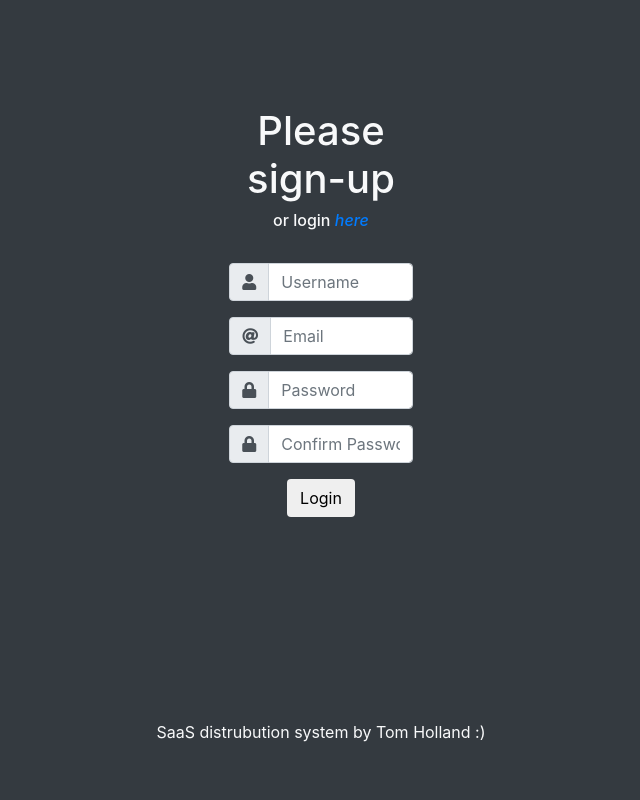
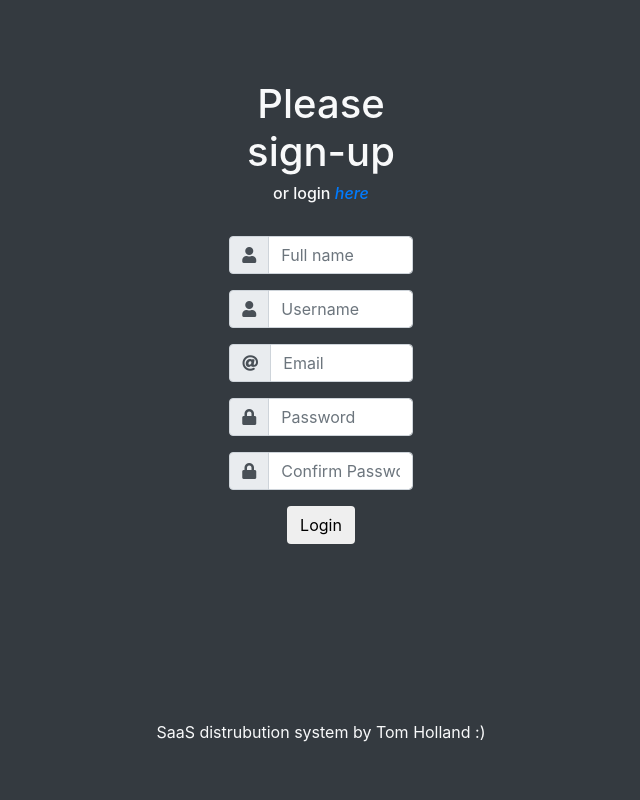
Before and after one commit to syntax/saas-key-licensing-system, a Flask app: page /signup in a window 1280 px wide. Shown: the whole page, without its empty margins (319-959 px from the left). Run offline with Flask 2, Linux system fonts and the light colour scheme; some libraries are stand-ins or nearby versions.

Commit message:
added first name and surname part

```diff
--- a/api.py
+++ b/api.py
@@ -20,9 +20,9 @@ class Database():
         self.c.execute('DROP TABLE licenses')
         self.conn.commit()
 
-    def addToTable_wholerow(self,values):
-        self.c.execute(f'''INSERT INTO licenses(fName,sName,emailAddress,password,license,active,HWID,devicename)
-              VALUES(?, ?, ?, ?, ?, ?, ?, ?)''', tuple(values.split(',')))
+    def addToUsers(self,values):
+        self.c.execute(f'''INSERT INTO users(username,fName,sName,emailAddress,password))
+              VALUES(?, ?, ?, ?, ?)''', tuple(values.split(',')))
         self.conn.commit()
 
     def hwidAndDeviceToTable(self,license,hwid,devname,activestatus): #database functions that the api call might need to make
--- a/main.py
+++ b/main.py
@@ -31,8 +31,10 @@ def signup():
     nospacesregex = "^\\S*$"
     error = None
     if request.method == 'POST':
-        #need to add, checking if email/username already registered
-        if not re.search(nospacesregex, request.form['username']):
+        #checks if mans already redistered
+        if not ' ' in request.form['name'] or len(request.form['name'].split(' ')) != 2:
+            error = 'Your first and surname, with a space inbetween!'
+        elif not re.search(nospacesregex, request.form['username']):
             error = 'Your username cannot contain any spaces!'
         elif not re.search(mailregex,request.form['email']):
             error = 'Email Invalid'
--- a/templates/signup.html
+++ b/templates/signup.html
@@ -39,6 +39,13 @@
         <h6>or login <i><a href="/login">here</a></i></h6>
         <br>
         <form action="" method="post">
+            <div class="input-group mb-3">
+                <div class="input-group-prepend">
+                    <span class="input-group-text"> <i class="fa fa-user"></i> </span>
+                </div>
+                <input type="text" class="form-control" placeholder="Full name" aria-label="name"
+                       aria-describedby="basic-addon1" name="name">
+            </div>
             <div class="input-group mb-3">
                 <div class="input-group-prepend">
                     <span class="input-group-text"> <i class="fa fa-user"></i> </span>
```
